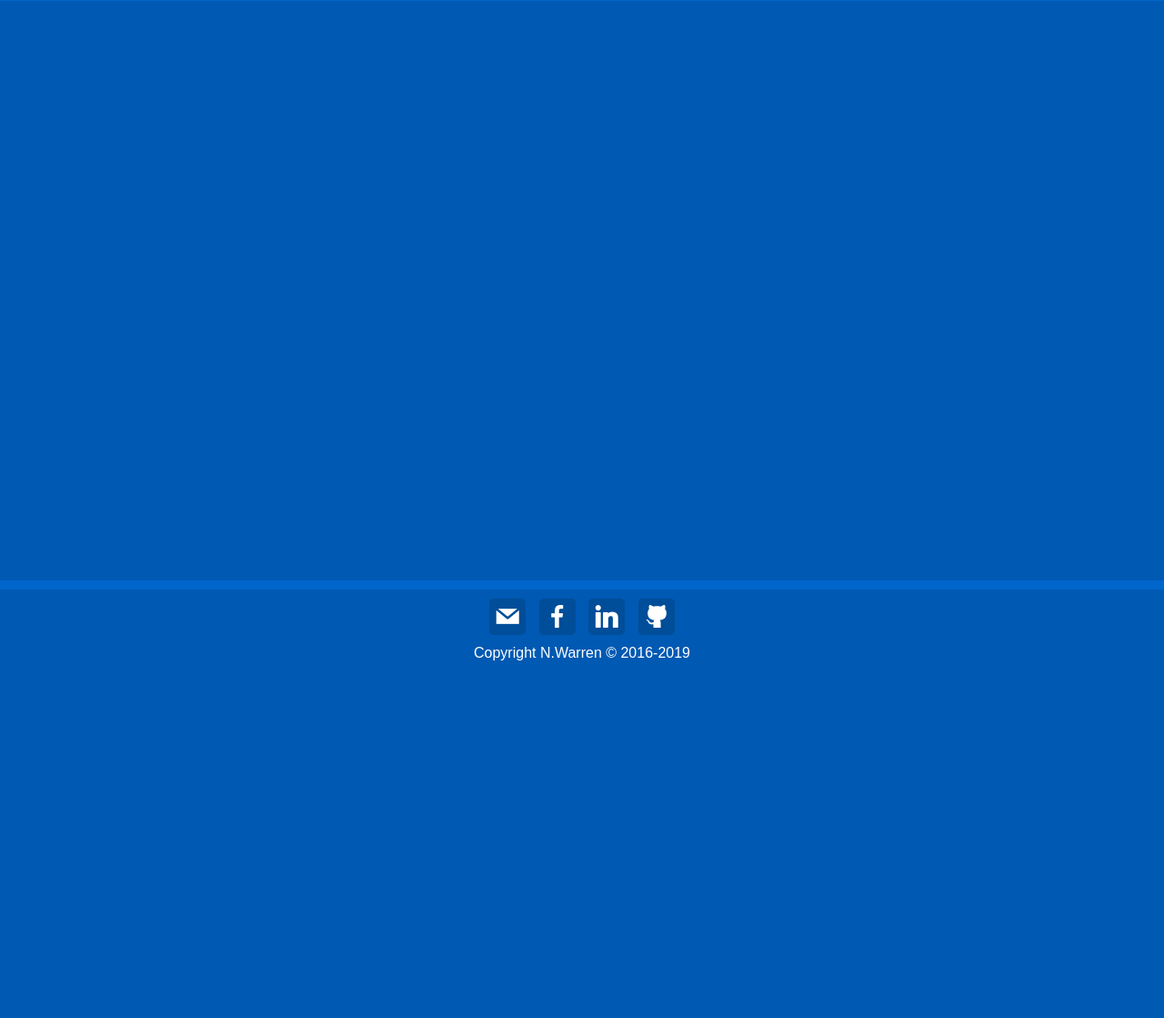
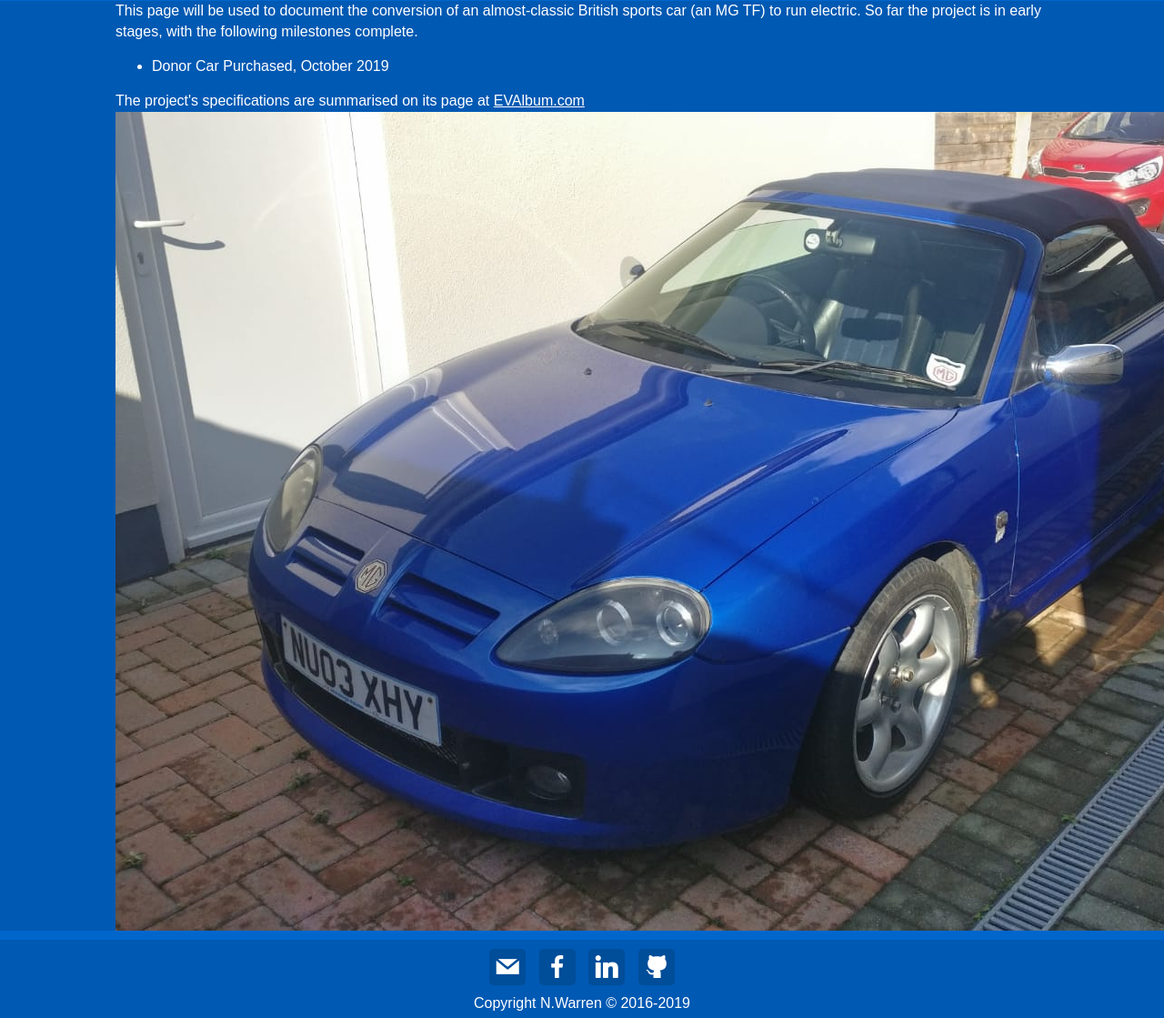
Before and after one commit to ImmortalScientist/niwarren.co.uk, a PHP site: page /projects/mg_etf.php in a window 1280 px wide; the page is wider, and only the part inside the window is pictured. Shown: the part 66-1185 px from the top of that part at 91% size. Before the commit the page ends 792 px from the top of that part, so only its background shows below. Run offline with PHP 8.4, Linux system fonts and the light colour scheme.

Commit message:
Updated MG TF Page
Begun fleshing out content of mgtf page.

```diff
--- a/projects/mg_etf.php
+++ b/projects/mg_etf.php
@@ -45,6 +45,14 @@
       <div class="main wrapper clearfix">
 
           <!-- SITE CONTENT HERE!!! -->
+          This page will be used to document the conversion of an almost-classic British sports car (an MG TF) to run electric.
+          So far the project is in early stages, with the following milestones complete.
+          <ul>
+            <li>Donor Car Purchased, October 2019</li>
+          </ul>
+
+          The project's specifications are summarised on its page at <a href="https://www.evalbum.com/5444">EVAlbum.com</a>
+          <img src="../img/MGTF/DerekFrontOn.jpg" alt="MG TF '115' 1.6L in Trophy Blue, before any conversion work">
 
       </div>
     </div>
```
